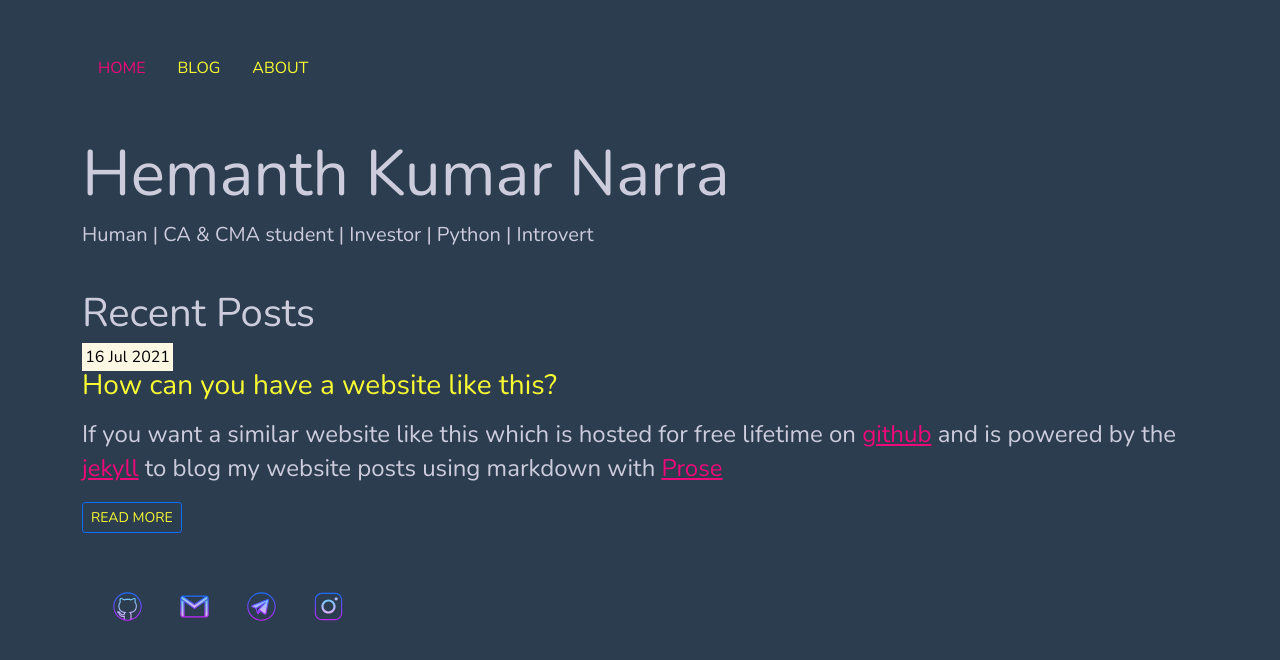
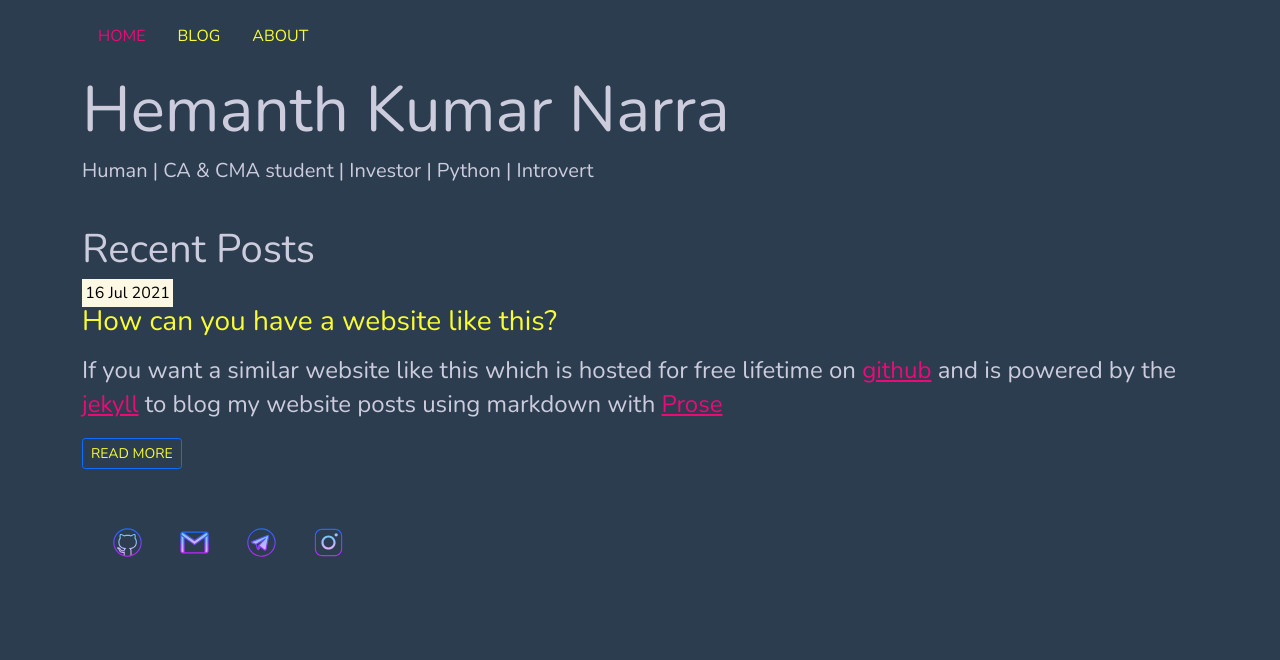
Before and after one commit to hemanthnarra/hemanthnarra.github.io, a Jekyll site: the page built from index.html, in a window 1280 px wide. Shown: the top 660 px of the page. Built offline with Jekyll 4.4.1, drawn with Linux system fonts in a browser that asks for light colours.

Commit message:
Update navigation.html

```diff
--- a/_includes/navigation.html
+++ b/_includes/navigation.html
@@ -1,6 +1,6 @@
 <div class="container">
       <nav>
-       <ul class="nav my-5">
+       <ul class="nav my-3">
   <li class="nav-item">
     <a class="nav-link" href="/" {% if page.url == "/" %}style="color: #ed0978;"{% endif %}>HOME</a>
   </li>
```
